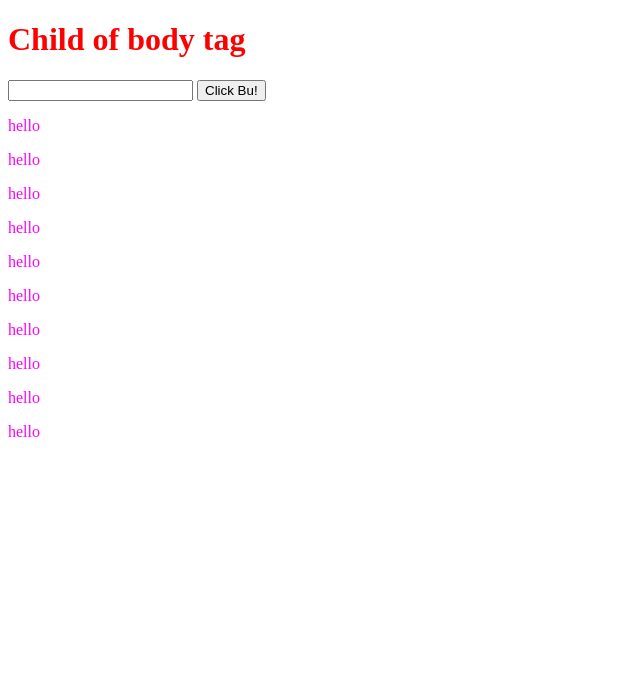
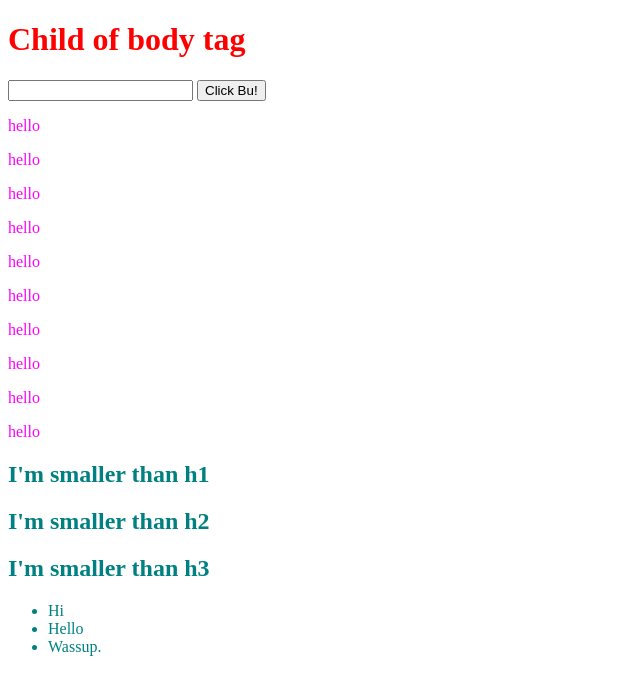
Before and after one commit to godBu/MyJavascriptPortfolio, a plain HTML site: page prompts/index.html in a window 1280 px wide. Shown: the whole page, without its empty margins (0-640 px from the left). Drawn offline with Linux system fonts and the light colour scheme.

Commit message:
readme added to overall master14

```diff
--- a/prompts/index.html
+++ b/prompts/index.html
@@ -20,6 +20,14 @@
 	<p>hello</p>
 	<p>hello</p>
 	<p>hello</p>
+	<h2 class="smallerHeading">I'm smaller than h1</h2>
+	<h2 class="smallerHeading">I'm smaller than h2</h2>
+	<h2 class="smallerHeading">I'm smaller than h3</h2>
+	<ul>
+		<li>Hi</li>
+		<li>Hello</li>
+		<li>Wassup.</li>
+	</ul>
 	<script src="index.js"></script>
 </body>
 </html>
--- a/prompts/index.js
+++ b/prompts/index.js
@@ -159,11 +159,23 @@ const myHeading = document.getElementById("heading");
 const button = document.getElementById("button");
 const input = document.getElementById("input");
 const paragraphs = document.getElementsByTagName("p");
+const smallHeading = document.getElementsByClassName("smallerHeading")
+const list = document.querySelectorAll("li");
 
 paragraphs[0].style.color = "red";
 
+
+
+for (let i = 0; i < list.length; i++) {
+  list[i].style.color = "teal";
+}
+
 for (let i = 0; i < paragraphs.length; i++) {
   paragraphs[i].style.color = "magenta";
+}
+
+for (let i = 0; i < paragraphs.length; i++) {
+  smallHeading[i].style.color = "teal";
 }
 
 myHeading.addEventListener("click", () => {
@@ -173,6 +185,7 @@ myHeading.addEventListener("click", () => {
 button.addEventListener("click", () => {
   //myHeading.style.color = "yellow"
   myHeading.style.color = input.value;
+  smallHeading.style.color = input.value;
 })
 
 /*let i = 0;
```
Also changed, not shown: readme.md (added).
